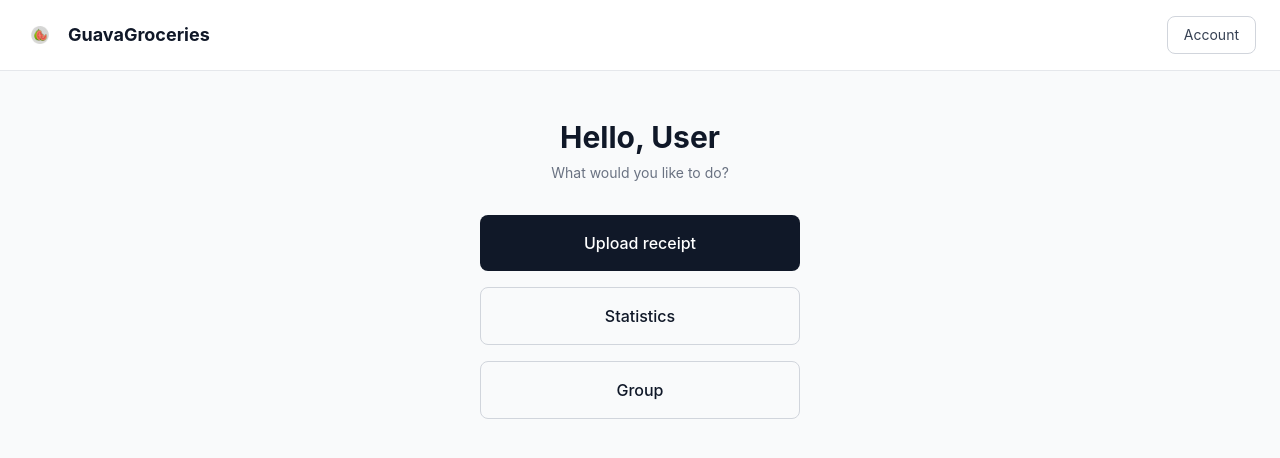
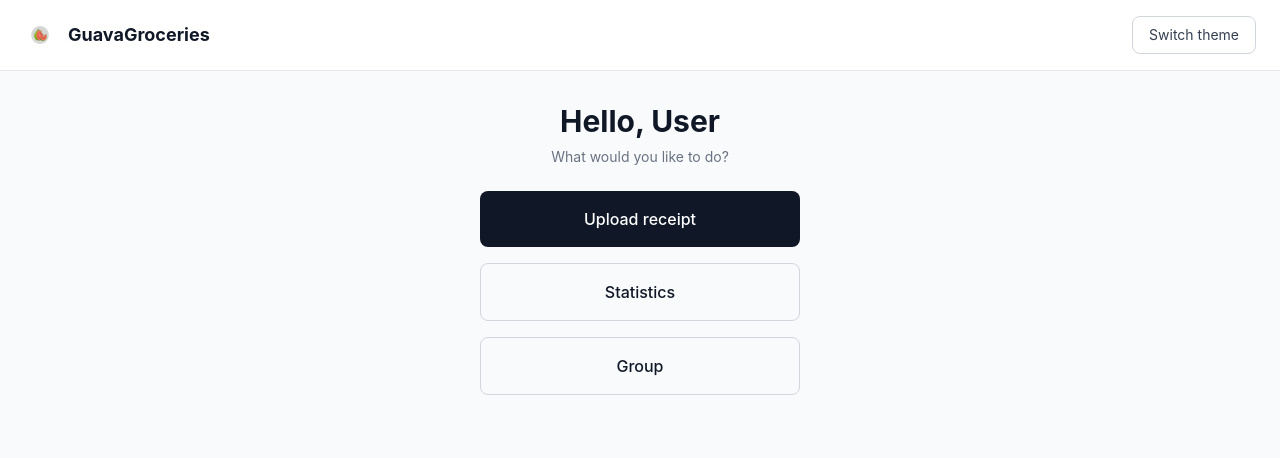
Before and after one commit to Minmi345/GuavaGroceries, a React (Vite) app in the folder frontend/: page /dashboard in a window 1280 px wide. Shown: the top 458 px of the page. Built offline with nearby package versions, Linux system fonts and the light colour scheme.

Commit message:
add components to DashboardPage

```diff
--- a/frontend/src/pages/DashboardPage.jsx
+++ b/frontend/src/pages/DashboardPage.jsx
@@ -1,93 +1,52 @@
+import { useNavigate } from 'react-router-dom'
+import Navbar from '../components/Navbar'
+import PageLayout from '../components/PageLayout'
 
-import { useNavigate } from 'react-router-dom'
-
-
-export default function DashboardPage()  {
-
-  // useNavigate redirects the user to other pages
-  const navigate= useNavigate()
-
-  // read the users name from localStorage
-  // this was saved when the user logged in  and if nothing is found, show 'User' as a fallback
-  const userName = localStorage.getItem( 'userName') || 'User'
-
+export default function DashboardPage() {
+	const navigate = useNavigate()
+	const userName = localStorage.getItem('userName') || 'User'
 
 	return (
-
-    <div className ="min-h-screen bg-gray-50" >
-
-      {/* top navigation bar */}
-      <div className =" bg-white border-b border-gray-200 px-6 py-4 flex items-center justify-between ">
-
-        {/* left side of navbar with logo and app name */}
-        < div className ="flex items-center gap-3" >
-
-          {/* logo image  */}
-
-          <img
-            src ="/logo.png"
-            alt ="GuavaGroceries logo"
-            className="w-8 h-8  object-contain"
-
+		<PageLayout
+			navbar={
+				<Navbar
+					rightButton={
+						<button
+							className='border border-gray-300 text-gray-700 text-sm px-4 py-2 rounded-lg hover:bg-gray-100'
+							onClick={() => document.documentElement.classList.toggle('dark')}>
+							Switch theme
+						</button>
+					}
 				/>
-
-          {/*app name next to the logo  */}
-          < span className = "text-lg font-bold text-gray-900"
-          >
-            GuavaGroceries </span>
+			}>
+			{/* greeting section */}
+			<div className='text-center'>
+				<h2 className='text-2xl md:text-3xl font-bold text-gray-900 dark:text-white'>
+					Hello, {userName}
+				</h2>
+				<p className='text-sm text-gray-500 dark:text-gray-400 mt-2'>
+					What would you like to do?
+				</p>
 			</div>
 
-
-        {/* right side of navbar has the account button */}
-        {/* clicking this navigates to the account page */}
+			{/* buttons */}
+			<div className='flex flex-col gap-4 w-full max-w-xs mx-auto'>
 				<button
-
-          onClick={()=> navigate('/account') }
-          className ="border border-gray-300 text-gray-700 text-sm px-4 py-2 rounded-lg hover:bg-gray-100">
-          Account</button>
-      </div>
-
-      {/* main content area below the navbar */}
-      <div className ="flex flex-col items-center px-6 py-12 gap-8 ">
-
-        {/* greeting section */}
-        <div className="text-center">
-
-          {/* greeting with the users name pulled from localStorage  */}
-          <h2 className ="text-2xl md:text-3xl font-bold text-gray-900 ">
-            Hello, {userName} </h2>
-
-          {/* small subtitle below the greeting */}
-          <p className="text-sm text-gray-500 mt-2 " >
-            What would you like to do? </p>
-        </div>
-
-        {/* buttons container */}
-        <div className="flex flex-col gap-4 w-full max-w-xs">
-
-          {/* upload receipt button  */}
-          {/* clicking this navigate to the upload page */}
+					onClick={() => navigate('/upload')}
+					className='w-full py-4 bg-gray-900 text-white rounded-lg font-medium hover:bg-gray-700'>
+					Upload receipt
+				</button>
 				<button
-            onClick ={() => navigate('/upload') }
-            className = "w-full py-4 bg-gray-900 text-white rounded-lg font-medium hover:bg-gray-700">Upload receipt</button>
-
-          {/* statistics button  */}
-          {/* clicking this navigate to the statistics page */}
-          <button
-            onClick ={() => navigate('/statistics')}
-            className ="w-full py-4 border border-gray-300 text-gray-900 rounded-lg font-medium hover:bg-gray-100" >Statistics</button>
-
-          {/* group button */}
-          {/* clicking this navigate to the group page */}
+					onClick={() => navigate('/statistics')}
+					className='w-full py-4 border border-gray-300 text-gray-900 rounded-lg font-medium hover:bg-gray-100'>
+					Statistics
+				</button>
 				<button
 					onClick={() => navigate('/group')}
-            className =  "w-full py-4 border border-gray-300 text-gray-900 rounded-lg font-medium hover:bg-gray-100 ">
+					className='w-full py-4 border border-gray-300 text-gray-900 rounded-lg font-medium hover:bg-gray-100'>
 					Group
 				</button>
-
 			</div>
-
-      </div>
-    </div>
+		</PageLayout>
 	)
 }
```
Lines whose indentation alone changed are shown as unchanged.
